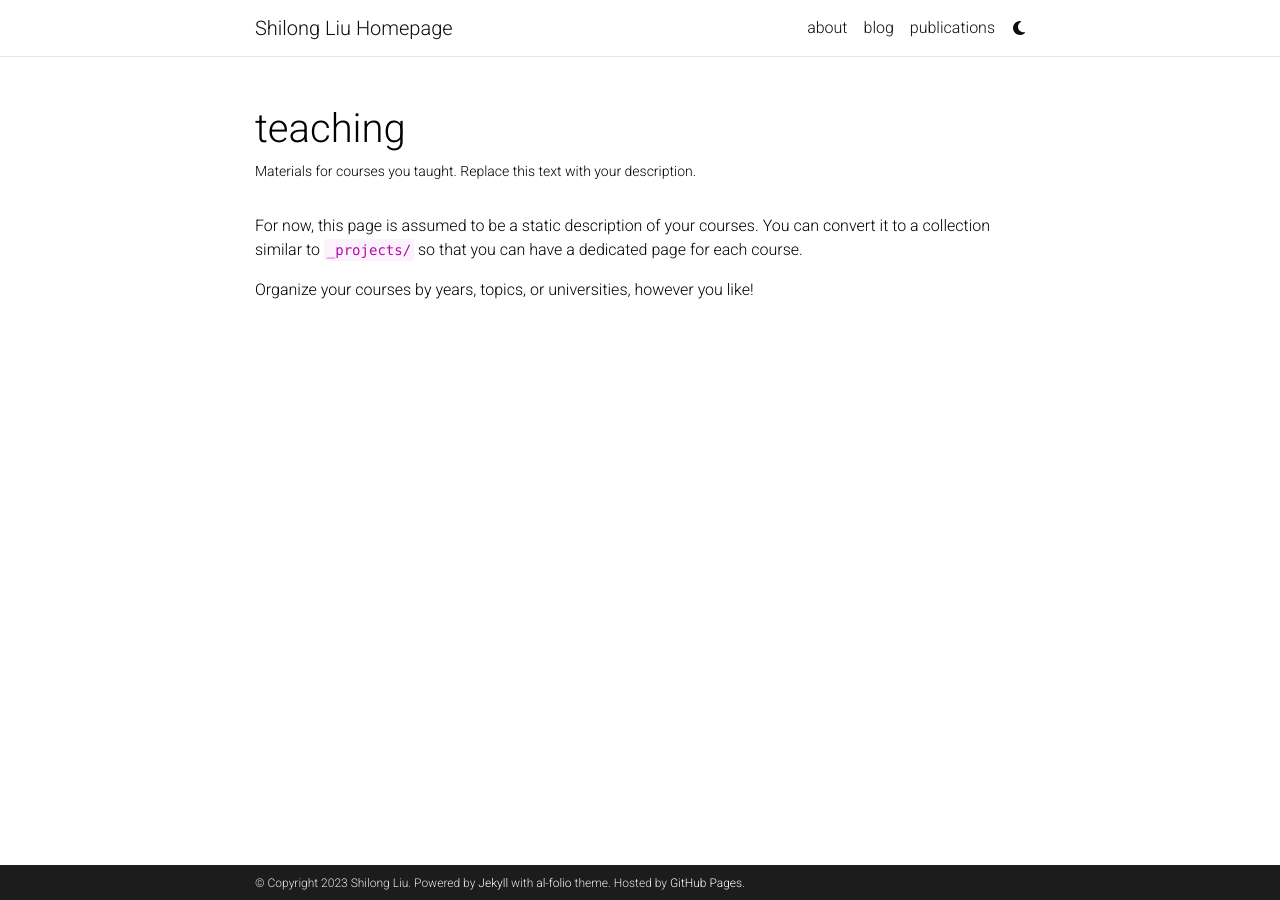
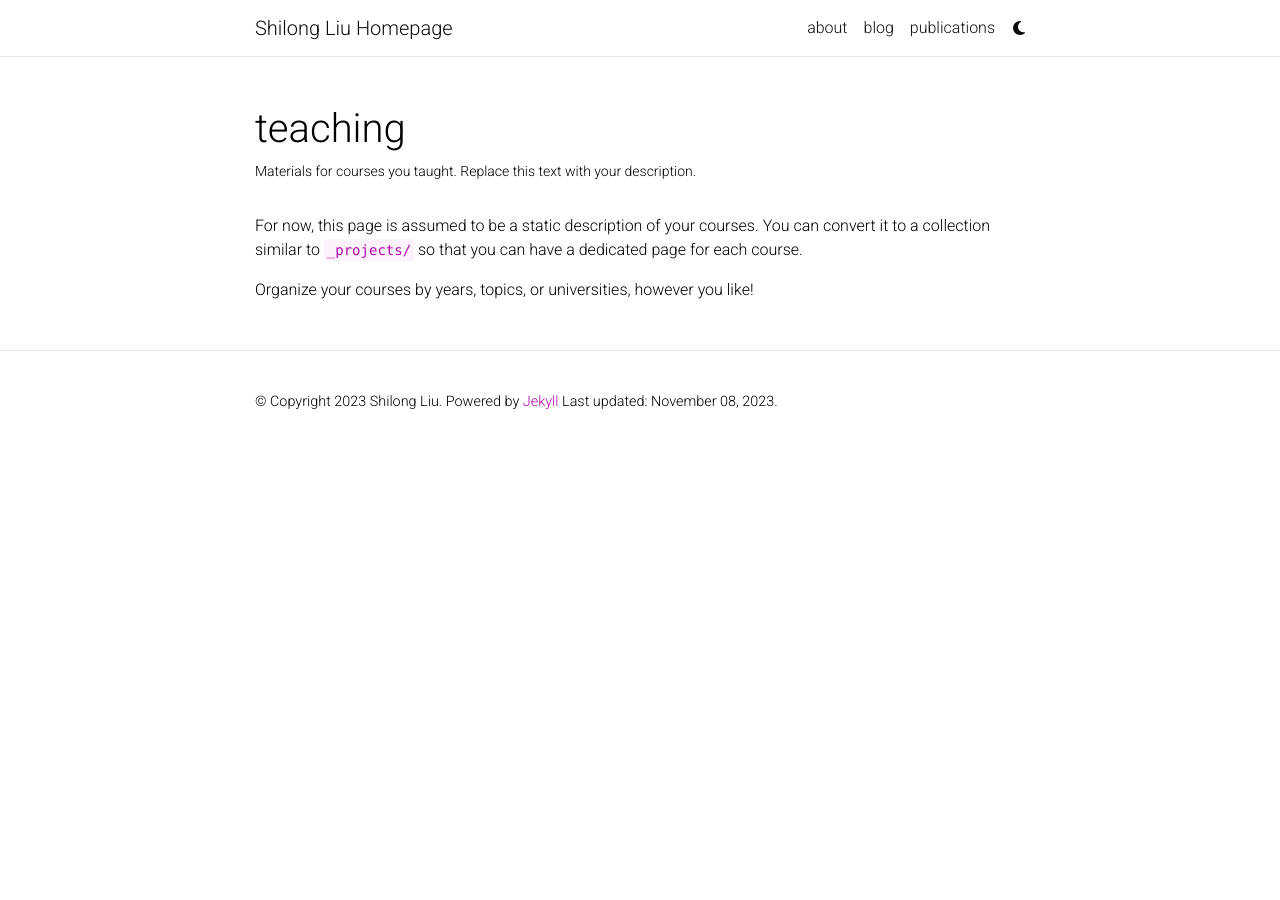
Before and after one commit to SlongLiu/mycv-v2, a Jekyll site: the page built from _pages/teaching.md, in a window 1280 px wide. Built offline with Jekyll 4.4.1, drawn with Linux system fonts in a browser that asks for light colours; full-size pictures stand in for the smaller copies a plugin makes; comment, search, counter and statistics services are not loaded; a style sheet for code colours, icons or effects is not loaded.

Commit message:
update foots

```diff
--- a/_config.yml
+++ b/_config.yml
@@ -8,8 +8,7 @@
 description: > # the ">" symbol means to ignore newlines until "footer_text:"
   Shilong Liu's homepage.
 footer_text: >
-  Powered by <a href="https://jekyllrb.com/" target="_blank">Jekyll</a> with <a href="https://github.com/alshedivat/al-folio">al-folio</a> theme.
-  Hosted by <a href="https://pages.github.com/" target="_blank">GitHub Pages</a>.
+  Powered by <a href="https://jekyllrb.com/" target="_blank">Jekyll</a>
 keywords: academic, computer vision, object detection, artifical intellengence.  # add your own keywords or leave empty
 
 lang: en # the language of your site (for example: en, fr, cn, ru, etc.)
@@ -17,7 +16,7 @@
 
 url: http://lsl.zone # the base hostname & protocol for your site
 baseurl:  # the subpath of your site, e.g. /blog/
-last_updated: false # set to true if you want to display last updated in the footer
+last_updated: true # set to true if you want to display last updated in the footer
 impressum_path:  # set to path to include impressum link in the footer, use the same path as permalink in a page, helps to conform with EU GDPR
 
 # -----------------------------------------------------------------------------
@@ -45,7 +44,7 @@
 # -----------------------------------------------------------------------------
 
 navbar_fixed: true
-footer_fixed: true
+footer_fixed: false
 
 # Dimensions
 max_width: 800px
```
